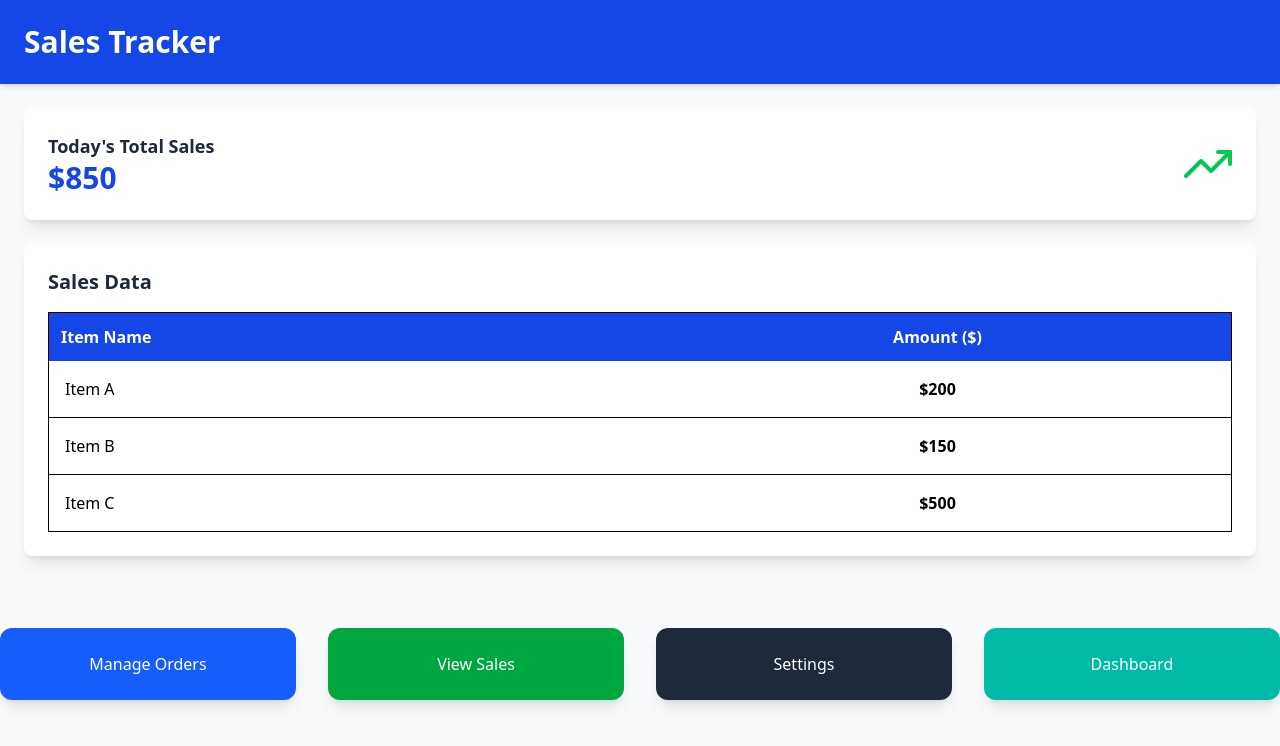
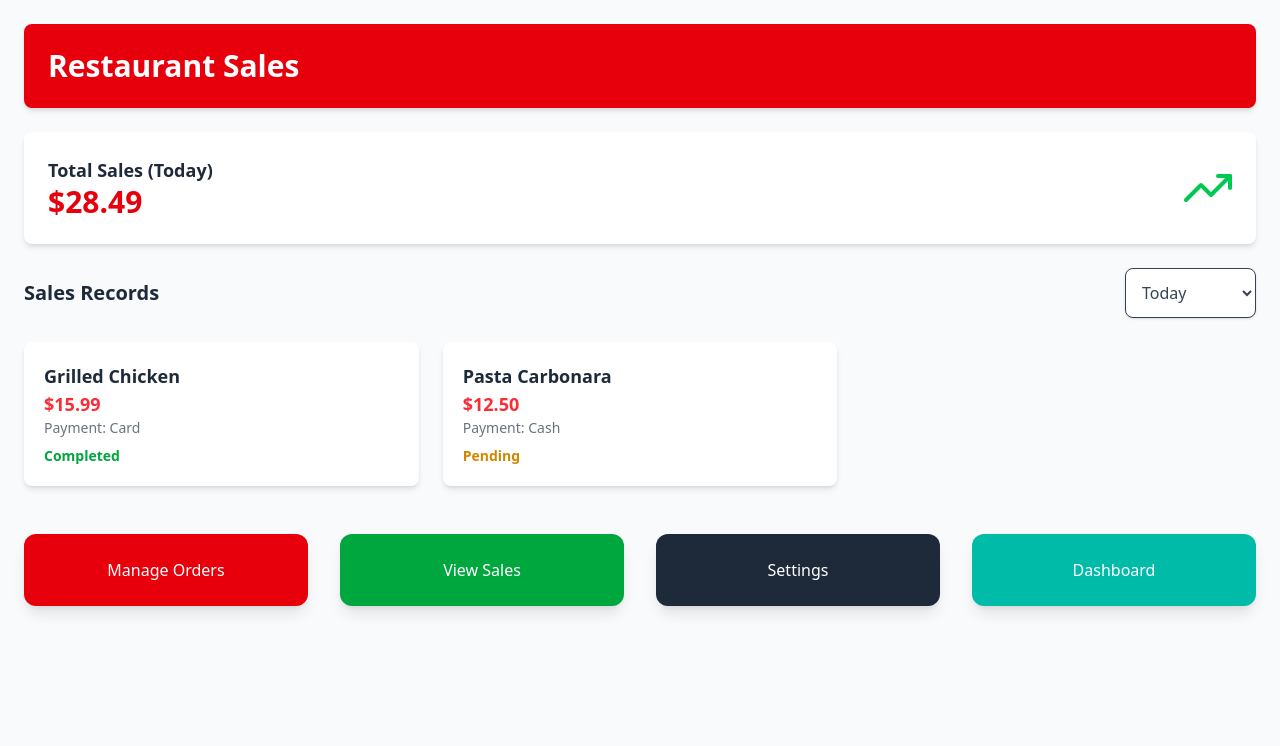
Before and after one commit to DennyDoesFrontend/inventory-sales-tracker, a React (Vite) app: page /sales in a window 1280 px wide. Shown: the top 746 px of the page. Built offline with nearby package versions, Linux system fonts and the light colour scheme.

Commit message:
restaurant UI && bug fixes

```diff
--- a/src/App.jsx
+++ b/src/App.jsx
@@ -6,6 +6,7 @@ import Inventory from './pages/Inventory';
 import Sales from './pages/Sales';
 import Orders from './pages/Orders';
 import Settings from './pages/Settings';
+import MenuManagement from './pages/MenuManagement';
 
 const App = () => {
   return (
@@ -17,6 +18,7 @@ const App = () => {
         <Route path="/sales" element={<Sales />} />
         <Route path="/orders" element={<Orders />} />
         <Route path="/settings" element={<Settings />} />
+        <Route path="/MenuManagement" element={<MenuManagement />} />
       </Routes>
     </Router>
   );
--- a/src/pages/Dashboard.jsx
+++ b/src/pages/Dashboard.jsx
@@ -1,14 +1,12 @@
-// src/pages/Dashboard.jsx
 import { useState, useEffect } from "react";
 import { Link } from "react-router-dom";
-import { FiTrendingUp, FiBox, FiAlertCircle } from "react-icons/fi"; // Icons for a modern touch
+import { FiTrendingUp, FiBox, FiAlertCircle, FiClipboard, FiShoppingCart } from "react-icons/fi";
 import SalesTracking from "./SalesTracking";
 
 const Dashboard = () => {
   const [stockAlert, setStockAlert] = useState(false);
 
   useEffect(() => {
-    // Simulate a stock alert for demo purposes
     const stockLow = true;
     if (stockLow) {
       setStockAlert(true);
@@ -16,60 +14,60 @@ const Dashboard = () => {
   }, []);
 
   return (
-    <div className="min-h-screen bg-gradient-to-br from-gray-50 to-gray-200">
+    <div className="min-h-screen bg-gradient-to-br from-orange-50 to-gray-200">
       {/* Header */}
-      <header className="flex justify-between items-center p-8 bg-gradient-to-r from-blue-700 to-indigo-600 text-white shadow-lg">
-        <h1 className="text-4xl font-extrabold tracking-wide">Inventory Dashboard</h1>
+      <header className="flex justify-between items-center p-8 bg-gradient-to-r from-orange-700 to-red-600 text-white shadow-lg">
+        <h1 className="text-4xl font-extrabold tracking-wide">Restaurant Dashboard</h1>
         <nav className="space-x-6">
           <Link to="/inventory" className="hover:underline">Inventory</Link>
           <Link to="/sales" className="hover:underline">Sales</Link>
           <Link to="/orders" className="hover:underline">Orders</Link>
-          <Link to="/settings" className="hover:underline">Settings</Link>
+          <Link to="/MenuManagement" className="hover:underline">Menu</Link>
         </nav>
       </header>
 
       {/* Stock Alert Notification */}
       {stockAlert && (
         <div className="bg-red-600 text-white p-4 mb-8 text-center rounded-lg shadow-md">
-          <strong>⚠️ Alert:</strong> Low stock on critical items!
+          <strong>⚠️ Alert:</strong> Low stock on essential kitchen ingredients!
         </div>
       )}
 
       <main className="p-8">
         {/* Dashboard Overview Cards */}
         <section className="grid grid-cols-1 sm:grid-cols-2 lg:grid-cols-3 gap-8">
-          {/* Real-time Sales */}
+          {/* Sales Overview */}
           <div className="bg-white p-8 rounded-2xl shadow-xl hover:shadow-2xl transition">
             <div className="flex items-center space-x-4">
-              <FiTrendingUp className="text-blue-600 text-4xl" />
+              <FiTrendingUp className="text-orange-600 text-4xl" />
               <div>
-                <h3 className="text-xl font-semibold text-gray-800">Real-Time Sales</h3>
-                <p className="text-4xl font-bold text-gray-900 mt-2">$5,000</p>
-                <p className="text-gray-500">Today’s Total Sales</p>
+                <h3 className="text-xl font-semibold text-gray-800">Total Sales</h3>
+                <p className="text-4xl font-bold text-gray-900 mt-2">$7,200</p>
+                <p className="text-gray-500">Today's Revenue</p>
               </div>
             </div>
           </div>
 
-          {/* Stock Levels */}
+          {/* Inventory Status */}
           <div className="bg-white p-8 rounded-2xl shadow-xl hover:shadow-2xl transition">
             <div className="flex items-center space-x-4">
               <FiBox className="text-green-600 text-4xl" />
               <div>
-                <h3 className="text-xl font-semibold text-gray-800">Stock Levels</h3>
-                <p className="text-4xl font-bold text-gray-900 mt-2">10 Items Low</p>
-                <p className="text-gray-500">Low stock alerts active</p>
+                <h3 className="text-xl font-semibold text-gray-800">Kitchen Inventory</h3>
+                <p className="text-4xl font-bold text-gray-900 mt-2">8 Items Low</p>
+                <p className="text-gray-500">Check stock levels</p>
               </div>
             </div>
           </div>
 
-          {/* Alerts */}
+          {/* Order Alerts */}
           <div className="bg-white p-8 rounded-2xl shadow-xl hover:shadow-2xl transition">
             <div className="flex items-center space-x-4">
               <FiAlertCircle className="text-yellow-600 text-4xl" />
               <div>
-                <h3 className="text-xl font-semibold text-gray-800">Alerts</h3>
-                <p className="text-4xl font-bold text-gray-900 mt-2">Item B Critical</p>
-                <p className="text-gray-500">Immediate restock required</p>
+                <h3 className="text-xl font-semibold text-gray-800">Pending Orders</h3>
+                <p className="text-4xl font-bold text-gray-900 mt-2">3 Urgent</p>
+                <p className="text-gray-500">Requires immediate attention</p>
               </div>
             </div>
           </div>
@@ -78,17 +76,17 @@ const Dashboard = () => {
         {/* Quick Action Links */}
         <section className="mt-12 grid grid-cols-1 sm:grid-cols-2 lg:grid-cols-4 gap-8">
           {[
-            { name: "Manage Inventory", to: "/inventory", color: "bg-blue-600" },
-            { name: "View Sales", to: "/sales", color: "bg-green-600" },
-            { name: "Manage Orders", to: "/orders", color: "bg-yellow-600" },
-            { name: "Settings", to: "/settings", color: "bg-gray-800" },
+            { name: "Manage Inventory", to: "/inventory", color: "bg-orange-600", icon: <FiBox /> },
+            { name: "Track Sales", to: "/sales", color: "bg-green-600", icon: <FiTrendingUp /> },
+            { name: "Manage Orders", to: "/orders", color: "bg-yellow-600", icon: <FiShoppingCart /> },
+            { name: "Menu Management", to: "/MenuManagement", color: "bg-red-600", icon: <FiClipboard /> },
           ].map((link) => (
             <Link
               key={link.name}
               to={link.to}
-              className={`${link.color} text-white p-6 rounded-xl shadow-lg hover:opacity-90 transition-transform transform hover:scale-105 text-center`}
+              className={`${link.color} flex items-center justify-center space-x-3 text-white p-6 rounded-xl shadow-lg hover:opacity-90 transition-transform transform hover:scale-105 text-center`}
             >
-              {link.name}
+              {link.icon} <span>{link.name}</span>
             </Link>
           ))}
         </section>
--- a/src/pages/Inventory.jsx
+++ b/src/pages/Inventory.jsx
@@ -1,18 +1,21 @@
 import { useState, useEffect } from "react";
-import { FiAlertTriangle } from "react-icons/fi";
+import { FiAlertTriangle, FiEdit3 } from "react-icons/fi";
 import { Link } from "react-router-dom";
 
 const Inventory = () => {
   const [items, setItems] = useState([
-    { name: "Item A", stock: 10 },
-    { name: "Item B", stock: 5 },
-    { name: "Item C", stock: 20 },
+    { name: "Chicken Breast", category: "Meat", stock: 10 },
+    { name: "Lettuce", category: "Vegetables", stock: 3 },
+    { name: "Milk", category: "Dairy", stock: 15 },
+    { name: "Tomatoes", category: "Vegetables", stock: 5 },
+    { name: "Cheese", category: "Dairy", stock: 2 },
   ]);
+
+  const [filter, setFilter] = useState("All");
   const [stockAlert, setStockAlert] = useState(false);
 
   useEffect(() => {
-    const lowStockItem = items.some((item) => item.stock < 5);
-    setStockAlert(lowStockItem);
+    setStockAlert(items.some((item) => item.stock < 5));
   }, [items]);
 
   const handleUpdateStock = (index, newStock) => {
@@ -21,54 +24,63 @@ const Inventory = () => {
     setItems(updatedItems);
   };
 
+  const filteredItems = filter === "All" ? items : items.filter((item) => item.category === filter);
+
   return (
-    <div className="min-h-screen bg-gray-50">
+    <div className="min-h-screen bg-gray-50 p-6">
       {/* Header */}
-      <div className="flex justify-between items-center p-6 bg-blue-700 text-white shadow-md">
-        <h1 className="text-3xl font-semibold">Inventory Management</h1>
+      <div className="flex justify-between items-center p-6 bg-green-700 text-white shadow-md rounded-md">
+        <h1 className="text-3xl font-semibold">Restaurant Inventory</h1>
       </div>
 
       {/* Stock Alert */}
       {stockAlert && (
-        <div className="flex items-center bg-red-500 text-white p-4 rounded-md shadow-md mx-6 my-4">
+        <div className="flex items-center bg-red-500 text-white p-4 rounded-md shadow-md my-4">
           <FiAlertTriangle className="text-2xl mr-2" />
-          <strong>Alert:</strong> Some items have low stock!
+          <strong>Alert:</strong> Some ingredients are running low!
         </div>
       )}
 
-      {/* Inventory Table */}
-      <div className="p-6">
-        <div className="bg-white p-6 rounded-lg shadow-lg">
-          <h3 className="text-xl font-bold text-gray-800 mb-4">Current Inventory</h3>
-          <div className="overflow-x-auto">
-            <table className="w-full border-collapse border bg-white rounded-lg shadow-md">
-              <thead>
-                <tr className="bg-blue-700 text-white">
-                  <th className="p-3 text-left">Item Name</th>
-                  <th className="p-3 text-center">Stock</th>
-                  <th className="p-3 text-center">Actions</th>
-                </tr>
-              </thead>
-              <tbody>
-                {items.map((item, index) => (
-                  <tr key={index} className="border-b hover:bg-gray-100 transition">
-                    <td className="p-4">{item.name}</td>
-                    <td className="p-4 text-center">{item.stock}</td>
-                    <td className="p-4 text-center">
+      {/* Filter Options */}
+      <div className="flex space-x-4 mb-6">
+        {["All", "Meat", "Vegetables", "Dairy"].map((category) => (
+          <button
+            key={category}
+            onClick={() => setFilter(category)}
+            className={`px-4 py-2 rounded-md font-semibold shadow-md ${
+              filter === category ? "bg-green-700 text-white" : "bg-white text-gray-800"
+            }`}
+          >
+            {category}
+          </button>
+        ))}
+      </div>
+
+      {/* Inventory Cards */}
+      <div className="grid grid-cols-1 sm:grid-cols-2 lg:grid-cols-3 gap-6">
+        {filteredItems.map((item, index) => (
+          <div key={index} className="bg-white p-6 rounded-lg shadow-lg flex justify-between items-center">
+            <div>
+              <h3 className="text-xl font-bold text-gray-800">{item.name}</h3>
+              <p className="text-gray-600">{item.category}</p>
+              <p className={`text-lg font-semibold ${item.stock < 5 ? "text-red-500" : "text-green-700"}`}>
+                Stock: {item.stock}
+              </p>
+            </div>
+            <div className="flex items-center">
               <input
                 type="number"
                 value={item.stock}
                 onChange={(e) => handleUpdateStock(index, parseInt(e.target.value))}
                 className="p-2 border rounded w-20 text-center"
               />
-                    </td>
-                  </tr>
-                ))}
-              </tbody>
-            </table>
+              <FiEdit3 className="text-gray-600 ml-2" />
             </div>
           </div>
+        ))}
       </div>
+
+      {/* Navigation Links */}
       <section className="mt-12 grid grid-cols-1 sm:grid-cols-2 lg:grid-cols-4 gap-8">
         {[
           { name: "Manage Orders", to: "/orders", color: "bg-blue-600" },
--- /dev/null
+++ b/src/pages/MenuManagement.jsx
@@ -0,0 +1,66 @@
+import React, { useState } from "react";
+import MenuForm from "../components/MenuForm" // Import MenuForm here
+
+const MenuManagement = () => {
+  const [menuItems, setMenuItems] = useState([
+    { id: 1, name: "Burger", price: 12.99, description: "Juicy beef burger", ingredients: ["beef", "bun", "lettuce"], availability: "Available" },
+    { id: 2, name: "Pizza", price: 15.49, description: "Cheese pizza", ingredients: ["cheese", "tomato", "dough"], availability: "Out of stock" },
+  ]);
+
+  // Function to handle adding a new item
+  const addMenuItem = (newItem) => {
+    setMenuItems([...menuItems, newItem]);
+  };
+
+  // Function to toggle availability
+  const toggleAvailability = (id) => {
+    setMenuItems(menuItems.map(item =>
+      item.id === id ? { ...item, availability: item.availability === "Available" ? "Out of stock" : "Available" } : item
+    ));
+  };
+
+  // Function to delete a menu item
+  const deleteMenuItem = (id) => {
+    setMenuItems(menuItems.filter(item => item.id !== id));
+  };
+
+  return (
+    <div className="container mx-auto p-4">
+      <h2 className="text-2xl font-semibold mb-6">Menu Management</h2>
+
+      <div className="space-y-6">
+        {menuItems.map(item => (
+          <div key={item.id} className="bg-white p-6 rounded-lg shadow-md">
+            <h3 className="text-xl font-bold">{item.name}</h3>
+            <p className="text-gray-600">Price: ${item.price}</p>
+            <p className="mt-2">{item.description}</p>
+            <p className="mt-2 text-sm text-gray-500">Ingredients: {item.ingredients.join(", ")}</p>
+            <p className={`mt-2 text-sm ${item.availability === "Available" ? "text-green-600" : "text-red-600"}`}>
+              {item.availability}
+            </p>
+
+            <div className="mt-4 space-x-4">
+              <button
+                onClick={() => toggleAvailability(item.id)}
+                className="px-4 py-2 bg-blue-500 text-white rounded hover:bg-blue-600 transition"
+              >
+                Toggle Availability
+              </button>
+              <button
+                onClick={() => deleteMenuItem(item.id)}
+                className="px-4 py-2 bg-red-500 text-white rounded hover:bg-red-600 transition"
+              >
+                Delete Item
+              </button>
+            </div>
+          </div>
+        ))}
+      </div>
+
+      {/* Add New Menu Item Form */}
+      <MenuForm onSave={addMenuItem} />
+    </div>
+  );
+};
+
+export default MenuManagement;
--- a/src/pages/Orders.jsx
+++ b/src/pages/Orders.jsx
@@ -1,12 +1,12 @@
-import { useState, useEffect } from "react";
+import { useState } from "react";
 import { Link } from "react-router-dom";
 import { FiBox, FiTruck, FiCheckCircle } from "react-icons/fi"; // Icons for modern touch
 
 const Orders = () => {
   const [orders, setOrders] = useState([
-    { orderId: 1, itemName: "Item A", quantity: 2, status: "Pending" },
-    { orderId: 2, itemName: "Item B", quantity: 1, status: "Shipped" },
-    { orderId: 3, itemName: "Item C", quantity: 5, status: "Pending" },
+    { orderId: 1, customerName: "John Doe", food: "Burger", price: 12.99, status: "Pending" },
+    { orderId: 2, customerName: "Jane Smith", food: "Pizza", price: 15.49, status: "Delivered" },
+    { orderId: 3, customerName: "Alice Johnson", food: "Pasta", price: 9.99, status: "Pending" },
   ]);
 
   const [searchQuery, setSearchQuery] = useState("");
@@ -17,10 +17,21 @@ const Orders = () => {
 
   const filteredOrders = orders.filter(
     (order) =>
-      order.itemName.toLowerCase().includes(searchQuery.toLowerCase()) ||
+      order.customerName.toLowerCase().includes(searchQuery.toLowerCase()) ||
       order.orderId.toString().includes(searchQuery) ||
+      order.food.toLowerCase().includes(searchQuery.toLowerCase()) ||
       order.status.toLowerCase().includes(searchQuery.toLowerCase())
   );
+
+  const toggleStatus = (orderId) => {
+    setOrders((prevOrders) =>
+      prevOrders.map((order) =>
+        order.orderId === orderId
+          ? { ...order, status: order.status === "Delivered" ? "Pending" : "Delivered" }
+          : order
+      )
+    );
+  };
 
   return (
     <div className="min-h-screen bg-gradient-to-br from-gray-50 to-gray-200">
@@ -57,9 +68,10 @@ const Orders = () => {
               <div className="flex items-center space-x-4">
                 <FiBox className="text-blue-600 text-4xl" />
                 <div>
-                  <h3 className="text-xl font-semibold text-gray-800">{order.itemName}</h3>
+                  <h3 className="text-xl font-semibold text-gray-800">{order.food}</h3>
                   <p className="text-gray-700">Order ID: {order.orderId}</p>
-                  <p className="text-sm text-gray-500">Quantity: {order.quantity}</p>
+                  <p className="text-gray-700">Customer: {order.customerName}</p>
+                  <p className="text-sm text-gray-500">Price: ${order.price.toFixed(2)}</p>
                   <p className="text-sm text-gray-500">Status: {order.status}</p>
                 </div>
               </div>
@@ -68,16 +80,14 @@ const Orders = () => {
                 <button className="bg-blue-600 text-white py-2 px-6 rounded-lg hover:bg-blue-700 transition duration-200">
                   View Details
                 </button>
-                {order.status !== "Shipped" && (
-                  <button className="bg-green-600 text-white py-2 px-6 rounded-lg hover:bg-green-700 transition duration-200">
-                    Mark as Shipped
-                  </button>
-                )}
-                {order.status !== "Delivered" && (
-                  <button className="bg-yellow-600 text-white py-2 px-6 rounded-lg hover:bg-yellow-700 transition duration-200">
-                    Mark as Delivered
-                  </button>
-                )}
+                <button
+                  onClick={() => toggleStatus(order.orderId)}
+                  className={`${
+                    order.status === "Delivered" ? "bg-yellow-600" : "bg-green-600"
+                  } text-white py-2 px-6 rounded-lg hover:bg-yellow-700 transition duration-200`}
+                >
+                  {order.status === "Delivered" ? "Mark as Not Delivered" : "Mark as Delivered"}
+                </button>
               </div>
             </div>
           ))}
--- a/src/pages/Sales.jsx
+++ b/src/pages/Sales.jsx
@@ -1,59 +1,75 @@
 import { useState } from "react";
-import { FiTrendingUp } from "react-icons/fi";
+import { FiTrendingUp, FiFilter } from "react-icons/fi";
 import { Link } from "react-router-dom";
 
 const Sales = () => {
+  const [filter, setFilter] = useState("Today"); // Filter selection
   const [salesData, setSalesData] = useState([
-    { item: "Item A", amount: 200 },
-    { item: "Item B", amount: 150 },
-    { item: "Item C", amount: 500 },
+    { id: 1, item: "Grilled Chicken", amount: 15.99, status: "Completed", payment: "Card", date: "Today" },
+    { id: 2, item: "Pasta Carbonara", amount: 12.5, status: "Pending", payment: "Cash", date: "Today" },
+    { id: 3, item: "Margherita Pizza", amount: 18, status: "Completed", payment: "Card", date: "This Week" },
+    { id: 4, item: "Caesar Salad", amount: 10, status: "Completed", payment: "Cash", date: "This Month" },
+    { id: 5, item: "Steak & Fries", amount: 25, status: "Refunded", payment: "Card", date: "This Week" },
   ]);
 
-  const totalSales = salesData.reduce((acc, sale) => acc + sale.amount, 0);
+  // Filter sales based on selection
+  const filteredSales = salesData.filter((sale) => sale.date === filter);
+  const totalSales = filteredSales.reduce((acc, sale) => acc + sale.amount, 0);
 
   return (
-    <div className="min-h-screen bg-gray-50">
+    <div className="min-h-screen bg-gray-50 p-6">
       {/* Header */}
-      <div className="flex justify-between items-center p-6 bg-blue-700 text-white shadow-md">
-        <h1 className="text-3xl font-semibold">Sales Tracker</h1>
+      <div className="flex justify-between items-center bg-red-600 text-white p-6 rounded-lg shadow-md">
+        <h1 className="text-3xl font-bold">Restaurant Sales</h1>
       </div>
 
-      <div className="p-6">
-        {/* Total Sales Card */}
-        <div className="bg-white p-6 rounded-lg shadow-lg flex items-center justify-between mb-6">
-          <div>
-            <h3 className="text-lg font-bold text-gray-800">Today's Total Sales</h3>
-            <p className="text-3xl font-bold text-blue-700">${totalSales}</p>
-          </div>
-          <FiTrendingUp className="text-5xl text-green-500" />
+      {/* Total Sales Card */}
+      <div className="mt-6 bg-white p-6 rounded-lg shadow-md flex items-center justify-between">
+        <div>
+          <h3 className="text-lg font-bold text-gray-800">Total Sales ({filter})</h3>
+          <p className="text-3xl font-bold text-red-600">${totalSales.toFixed(2)}</p>
         </div>
+        <FiTrendingUp className="text-5xl text-green-500" />
+      </div>
 
-        {/* Sales Data Table */}
-        <div className="bg-white p-6 rounded-lg shadow-lg">
-          <h3 className="text-xl font-bold text-gray-800 mb-4">Sales Data</h3>
-          <div className="overflow-x-auto">
-            <table className="w-full border-collapse border bg-white rounded-lg shadow-md">
-              <thead>
-                <tr className="bg-blue-700 text-white">
-                  <th className="p-3 text-left">Item Name</th>
-                  <th className="p-3 text-center">Amount ($)</th>
-                </tr>
-              </thead>
-              <tbody>
-                {salesData.map((sale, index) => (
-                  <tr key={index} className="border-b hover:bg-gray-100 transition">
-                    <td className="p-4">{sale.item}</td>
-                    <td className="p-4 text-center font-bold">${sale.amount}</td>
-                  </tr>
-                ))}
-              </tbody>
-            </table>
-          </div>
+      {/* Filter Dropdown */}
+      <div className="mt-6 flex items-center justify-between">
+        <h3 className="text-xl font-bold text-gray-800">Sales Records</h3>
+        <div className="relative">
+          <select
+            className="p-3 border rounded-lg shadow-sm bg-white text-gray-700 focus:outline-none focus:ring focus:border-red-500"
+            value={filter}
+            onChange={(e) => setFilter(e.target.value)}
+          >
+            <option value="Today">Today</option>
+            <option value="This Week">This Week</option>
+            <option value="This Month">This Month</option>
+          </select>
         </div>
       </div>
+
+      {/* Sales Cards */}
+      <div className="mt-6 grid grid-cols-1 sm:grid-cols-2 lg:grid-cols-3 gap-6">
+        {filteredSales.length > 0 ? (
+          filteredSales.map((sale) => (
+            <div key={sale.id} className="bg-white p-5 rounded-lg shadow-md flex flex-col">
+              <h4 className="text-lg font-bold text-gray-800">{sale.item}</h4>
+              <p className="text-red-500 font-semibold text-lg">${sale.amount.toFixed(2)}</p>
+              <p className="text-sm text-gray-500">Payment: {sale.payment}</p>
+              <p className={`text-sm font-semibold mt-2 ${sale.status === "Completed" ? "text-green-600" : sale.status === "Pending" ? "text-yellow-600" : "text-red-500"}`}>
+                {sale.status}
+              </p>
+            </div>
+          ))
+        ) : (
+          <p className="text-gray-500">No sales records found.</p>
+        )}
+      </div>
+
+      {/* Navigation Buttons */}
       <section className="mt-12 grid grid-cols-1 sm:grid-cols-2 lg:grid-cols-4 gap-8">
         {[
-          { name: "Manage Orders", to: "/orders", color: "bg-blue-600" },
+          { name: "Manage Orders", to: "/orders", color: "bg-red-600" },
           { name: "View Sales", to: "/sales", color: "bg-green-600" },
           { name: "Settings", to: "/settings", color: "bg-gray-800" },
           { name: "Dashboard", to: "/dashboard", color: "bg-teal-500" },
```
Also changed, not shown: src/components/MenuForm.jsx (added, +79 -0 lines). Lines whose indentation alone changed are shown as unchanged.
